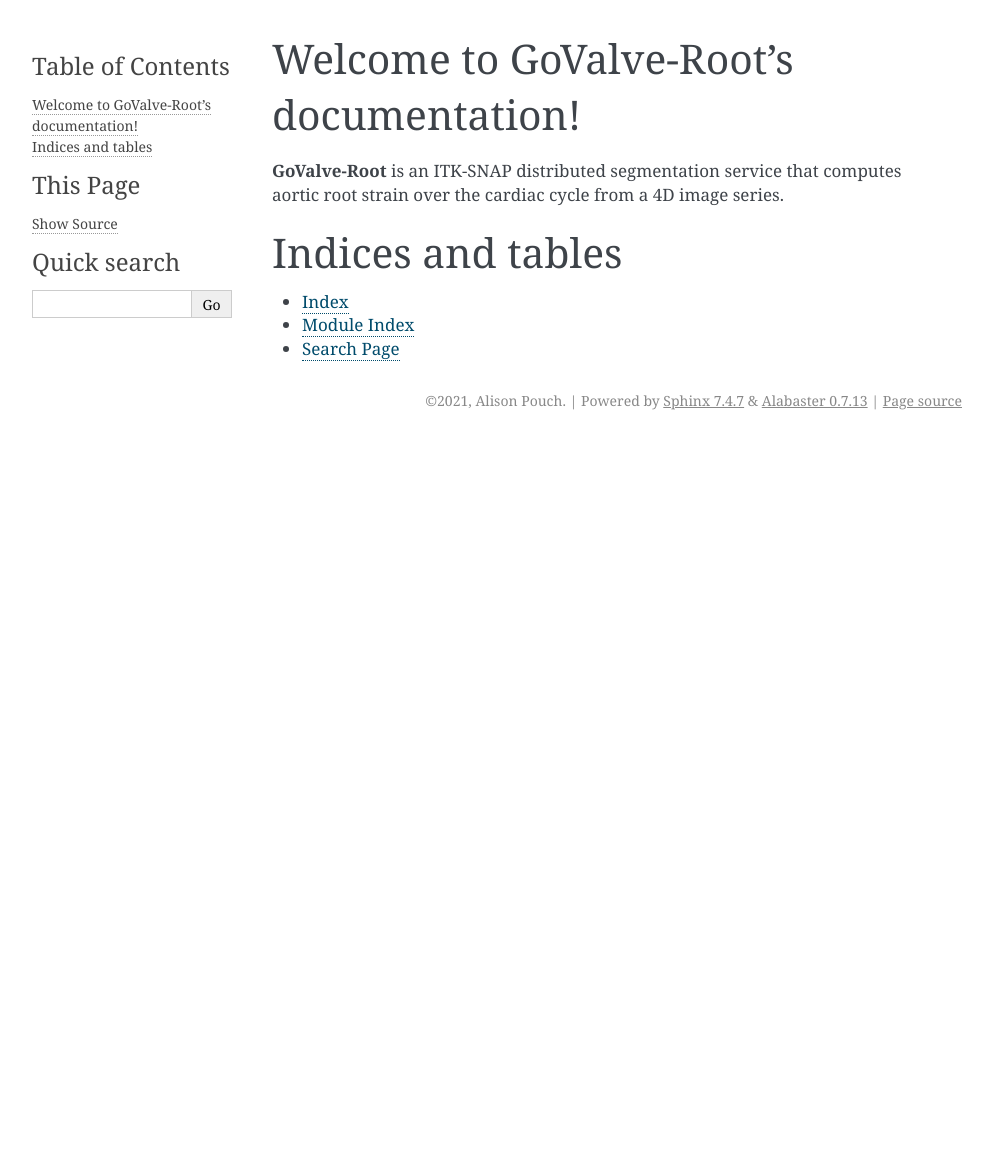
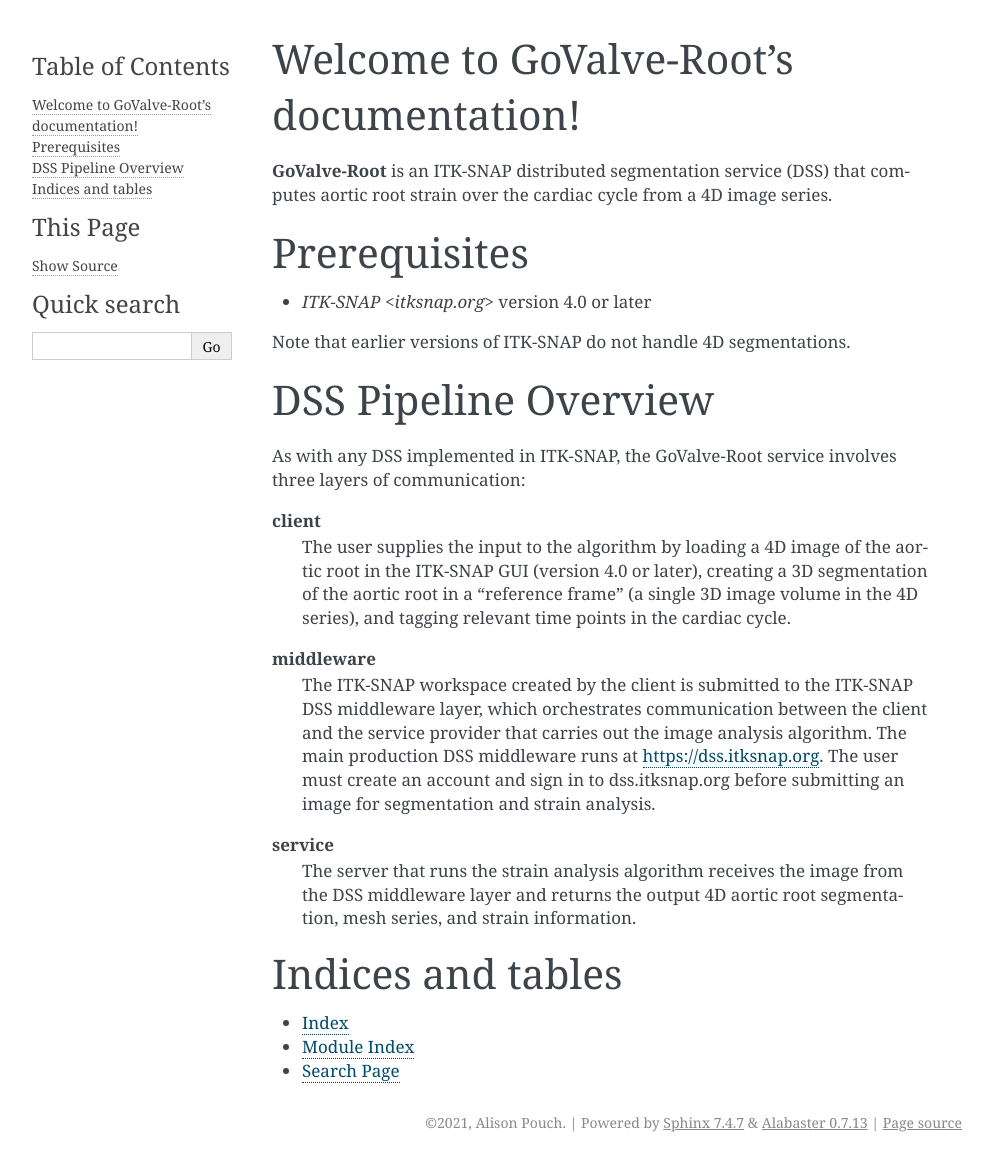
Before and after one commit to apouch/GoValve-Root-src, a Sphinx documentation site: the page built from docs/source/index.rst, in a window 1280 px wide. Shown: the whole page, without its empty margins (148-1141 px from the left). Built offline with Sphinx 7.4.7, drawn with Linux system fonts in a browser that asks for light colours; before the commit the page ends 900 px from its top, so only the background shows below that.

Commit message:
documentation update

```diff
--- a/docs/source/index.rst
+++ b/docs/source/index.rst
@@ -6,14 +6,30 @@
 Welcome to GoValve-Root's documentation!
 ========================================
 
-**GoValve-Root** is an ITK-SNAP distributed segmentation service that computes aortic root
+**GoValve-Root** is an ITK-SNAP distributed segmentation service (DSS) that computes aortic root
 strain over the cardiac cycle from a 4D image series.
 
 .. toctree::
    :maxdepth: 2
    :caption: Contents:
 
+Prerequisites
+=============
+* `ITK-SNAP <itksnap.org>` version 4.0 or later
+Note that earlier versions of ITK-SNAP do not handle 4D segmentations.
 
+DSS Pipeline Overview
+=====================
+As with any DSS implemented in ITK-SNAP, the GoValve-Root service involves three layers of communication:
+
+**client**
+  The user supplies the input to the algorithm by loading a 4D image of the aortic root in the ITK-SNAP GUI (version 4.0 or later), creating a 3D segmentation of the aortic root in a "reference frame" (a single 3D image volume in the 4D series), and tagging relevant time points in the cardiac cycle.
+
+**middleware**
+  The ITK-SNAP workspace created by the client is submitted to the ITK-SNAP DSS middleware layer, which orchestrates communication between the client and the service provider that carries out the image analysis algorithm. The main production DSS middleware runs at https://dss.itksnap.org. The user must create an account and sign in to dss.itksnap.org before submitting an image for segmentation and strain analysis.
+
+**service**
+  The server that runs the strain analysis algorithm receives the image from the DSS middleware layer and returns the output 4D aortic root segmentation, mesh series, and strain information.
 
 Indices and tables
 ==================
```
